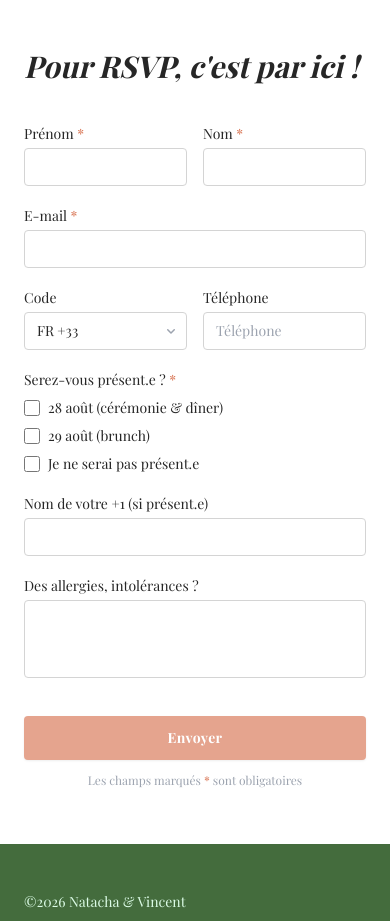
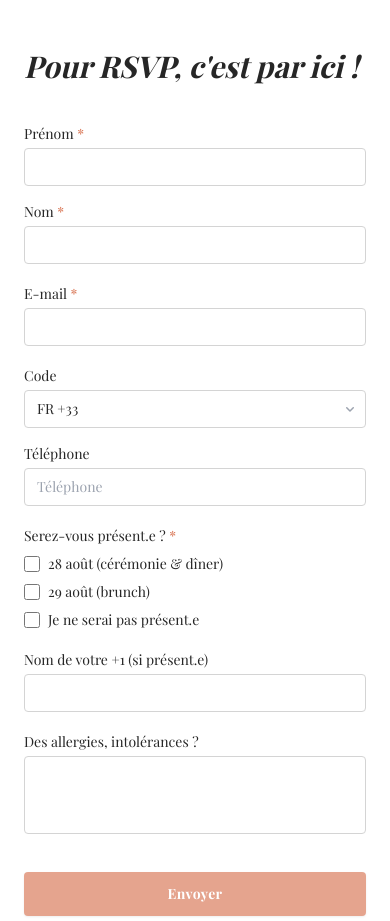
Before and after one commit to Samuel-Scalbert/VinNa, a website: page src/index.html in a window 390 px wide. Shown: the part 6680-7601 px from the top of the page. Drawn offline with nearby package versions, Linux system fonts and the light colour scheme; a web font is replaced by a local one.

Commit message:
feat: adjust grid layout for form fields to improve responsiveness

```diff
--- a/src/index.html
+++ b/src/index.html
@@ -409,7 +409,7 @@
             <div x-show="errorMsg" x-transition class="bg-red-100 border border-red-300 text-red-700 rounded-lg px-5 py-4 mb-6 text-sm" x-text="errorMsg"></div>
 
             <div x-show="!submitted">
-               <div class="grid grid-cols-2 gap-4 mb-5">
+               <div class="grid grid-cols-1 sm:grid-cols-2 gap-4 mb-5">
                   <div>
                      <label class="block text-sm mb-1">Prénom <span class="text-mred">*</span></label>
                      <input type="text" x-model="prenom" class="w-full border border-neutral-300 rounded px-3 py-2 text-sm focus:outline-none focus:border-mgreen transition">
@@ -423,7 +423,7 @@
                   <label class="block text-sm mb-1">E-mail <span class="text-mred">*</span></label>
                   <input type="email" x-model="email" class="w-full border border-neutral-300 rounded px-3 py-2 text-sm focus:outline-none focus:border-mgreen transition">
                </div>
-               <div class="grid grid-cols-2 gap-4 mb-5">
+               <div class="grid grid-cols-1 sm:grid-cols-2 gap-4 mb-5">
                   <div>
                      <label class="block text-sm mb-1">Code</label>
                      <div class="relative">
```
